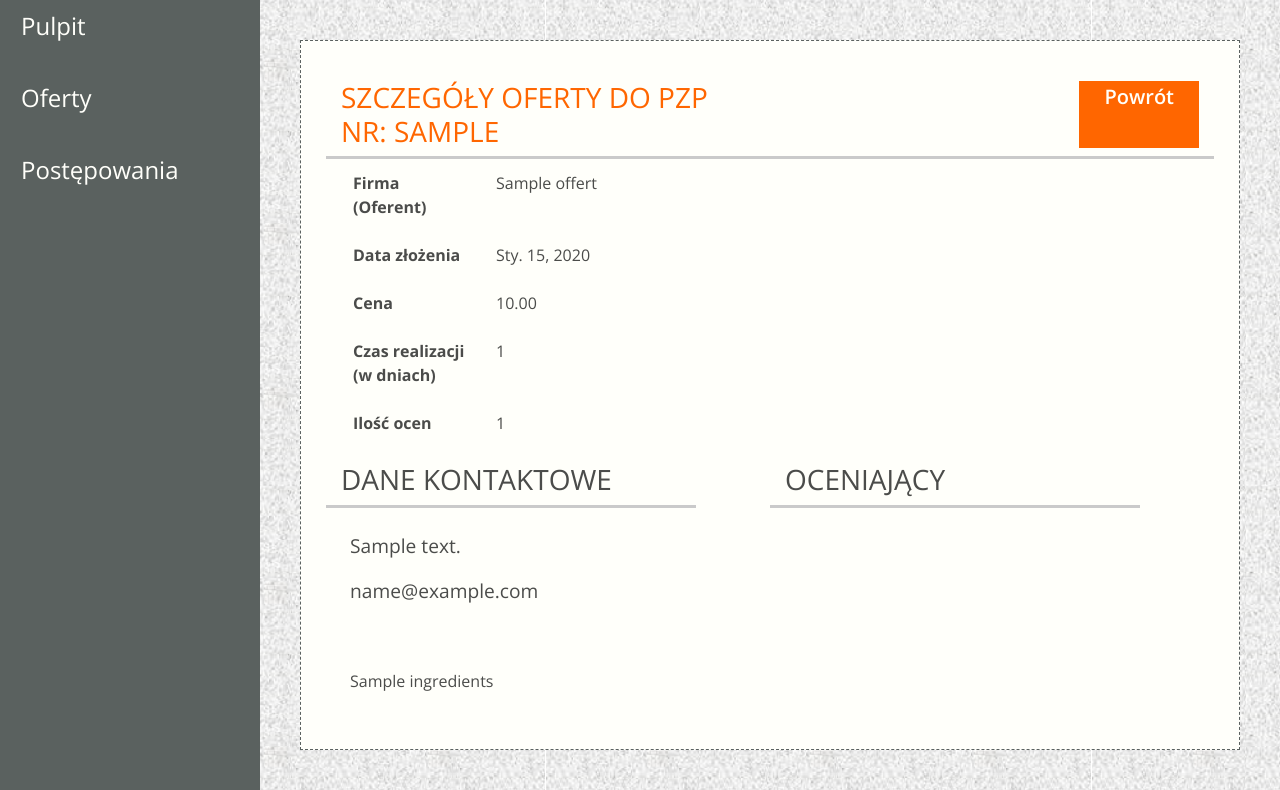
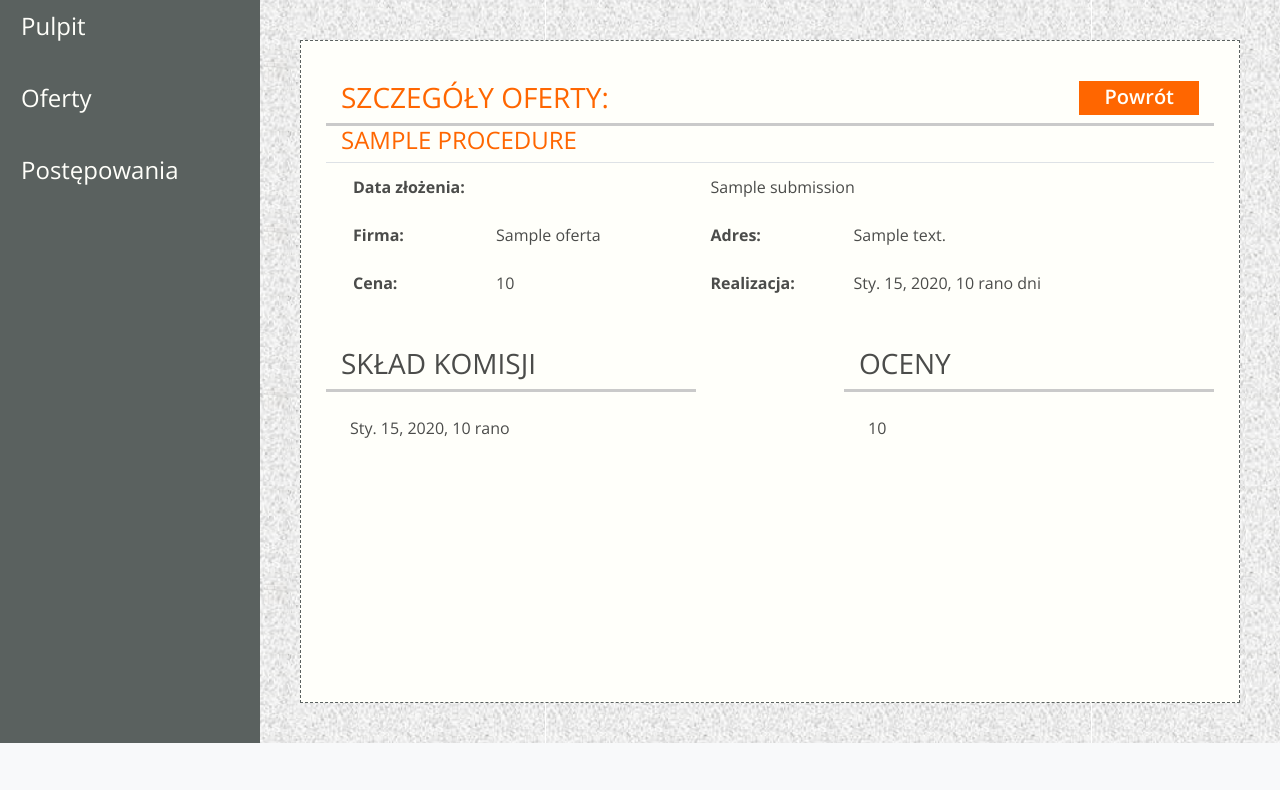
Before and after one commit to k-palka/My_Projects, a Django app: template offer/templates/offer_detail.html in a window 1280 px wide. Shown: the part 84-874 px from the top of the page. After the commit the page ends 827 px from the top, so only its background shows below. Run offline with Django 3.2, Linux system fonts and the light colour scheme; tables that the repository leaves empty hold one stand-in row (values such as "Sample post"); the template is opened without the code that fills it: values that come from a table or form of the project are taken from there, most other values are stand-ins (such as "Sample title", 1, 10 or a date in 2020); some libraries are stand-ins or nearby versions; some web fonts are replaced.

Commit message:
Szczegóły oferty do uzupełnienia skład Komisji i Oceny

```diff
--- a/offer/forms.py
+++ b/offer/forms.py
@@ -1,5 +1,7 @@
 from django import forms
 from .models import *
+from django.forms import ModelForm, Textarea
+from django.forms.models import inlineformset_factory
 
 
 class AddProcedureForm(forms.ModelForm):
--- a/offer/templates/offer_detail.html
+++ b/offer/templates/offer_detail.html
@@ -5,67 +5,51 @@
 
     <div class="mt-4 ml-4 mr-4">
         <div class="row border-bottom border-3">
-            <div class="col"><h3 class="color-header text-uppercase">Szczegóły
-                oferty do PZP nr: {{ procedure.numer }}</h3></div>
-            <div class="col d-flex justify-content-end mb-2"><a
-                    href="{% url 'offer-list' %}"
-                    class="btn btn-color rounded-0 pt-0 pb-0 pr-4 pl-4">Powrót</a>
+            <div class="col"><h3 class="color-header text-uppercase">Szczegóły oferty: </h3></div>
+            <div class="col d-flex justify-content-end mb-2"><a href= "{% url 'offer-list' %}"
+                    class="btn btn-color rounded-0 pt-0 pb-0 pr-4 pl-4">Powrót</a></div>
+        </div>
+        <div class="row border-bottom border-2">
+            <div class="col"><h4 class="color-header text-uppercase">{{oferta.procedure}} </h4></div>
             </div>
-        </div>
-
         <table class="table borderless">
             <tbody>
-            {% for offer in offerts %}
             <tr class="d-flex">
-                <th scope="row" class="col-2">Firma (Oferent) </th>
-                <td class="col-7">
-                    {{ offer.company_name }}
-                </td>
+                <th scope="row" class="col-5">Data złożenia: </th>
+                <td class="col-3"> {{ oferta.submission }} </td>
+
             </tr>
             <tr class="d-flex">
-                <th scope="row" class="col-2">Data złożenia </th>
-                <td class="col-7">
-                    {{ offer.submission }}
-                </td>
+                <th scope="row" class="col-2">Firma: </th>
+                <td class="col-3"> {{ oferta.company_name }} </td>
+                <th scope="row" class="col-2">Adres: </th>
+                <td class="col-5"> {{ oferta.company_address }}</td>
             </tr>
             <tr class="d-flex">
-                <th scope="row" class="col-2">Cena</th>
-                <td class="col-7">{{ offer.price }}
-                </td>
+                <th scope="row" class="col-2">Cena: </th>
+                <td class="col-3"> {{ oferta.price }} </td>
+                <th scope="row" class="col-2">Realizacja: </th>
+                <td class="col-5"> {{ oferta.lead_time }} dni</td>
             </tr>
-            <tr class="d-flex">
-                <th scope="row" class="col-2">Czas realizacji (w dniach)</th>
-                <td class="col-7">
-                    {{ offer.lead_time }}
-                </td>
-            </tr>
-             <tr class="d-flex">
-                <th scope="row" class="col-2">Ilość ocen</th>
-                <td class="col-7">
-                    {{ offer.votes  }}
-                </td>
-            </tr>
-            </tbody>
         </table>
+        <br>
 
         <div class="row d-flex">
             <div class="col-5 border-bottom border-3"><h3
-                    class="text-uppercase">Dane kontaktowe</h3></div>
-            <div class="col-1"></div>
+                    class="text-uppercase">Skład Komisji</h3></div>
+            <div class="col-2"></div>
             <div class="col-5 border-bottom border-3"><h3
-                    class="text-uppercase">Oceniający</h3></div>
+                    class="text-uppercase">Oceny</h3></div>
         </div>
         <div class="row d-flex">
-            <div class="col-7 p-4">
-                <p> {{ offer.company_address }}</p>
-                <p> {{ offer.company_mail }}</p>
-            </div>
-            <div class="col-1"></div>
             <ul class="col-5 p-4 list-unstyled">
-                <li>{{ recipe.ingredients }}</li>
+                <li>{{ oferta.updated }}</li>
+            </ul>
+            <div class="col-2"></div>
+            <ul class="col-5 p-4 list-unstyled">
+                <li>{{ oferta.votes }}</li>
             </ul>
         </div>
-            {% endfor %}
     </div>
 </div>
 {% endblock content %}
--- a/offer/urls.py
+++ b/offer/urls.py
@@ -4,10 +4,10 @@ from .views import *
 urlpatterns = [
     path('', IndexView.as_view(), name='index'),
     path('main/', MainView.as_view(), name='dashboard'),
-    path('offer/<int:id>/', OfferDetailView.as_view(), name='offer-detail'),
+    path('offer/<int:pk>/', OfferDetailView.as_view(), name='offer-detail'),
     path('offer/list/', OfferListView.as_view(), name='offer-list'),
     path('offer/add/', OfferAddView.as_view(), name='add-offer'),
-    path('offer/modify/<int:pk>/', OfferModifyView.as_view(), name='modify-offer'),
+    path('offer/modify/<int:id>/', OfferModifyView.as_view(), name='modify-offer'),
     path('procedure/list/', ProcedureListView.as_view(), name='procedure-list'),
     path('procedure/<int:id>/', ProcedureDetailView.as_view(), name='procedure-detail'),
     path('procedure/add/', ProcedureAddView.as_view(), name='add-procedure'),
```
Also changed, not shown: offer/templates/procedure_add.html (+2 -46 lines), offer/views.py (+17 -21 lines).
